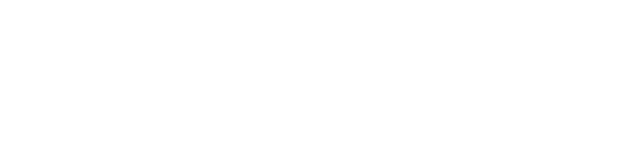
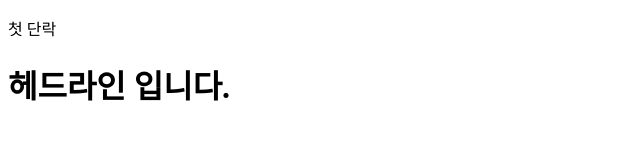
Before and after one commit to neogeoviz/TEST, a plain HTML site: page index.html in a window 1280 px wide. Shown: the whole page, without its empty margins (0-640 px from the left). Drawn offline with Linux system fonts and the light colour scheme.

Commit message:
incex.html 수정

```diff
--- a/index.html
+++ b/index.html
@@ -1,9 +1,10 @@
 <!DOCTYPE html>
 <html>
 <head>
-	<title></title>
+	<title>모던 웹사이트 제작</title>
 </head>
 <body>
-
+	<p>첫 단락</p>
+	<h1>헤드라인 입니다.</h1>
 </body>
 </html>
```
